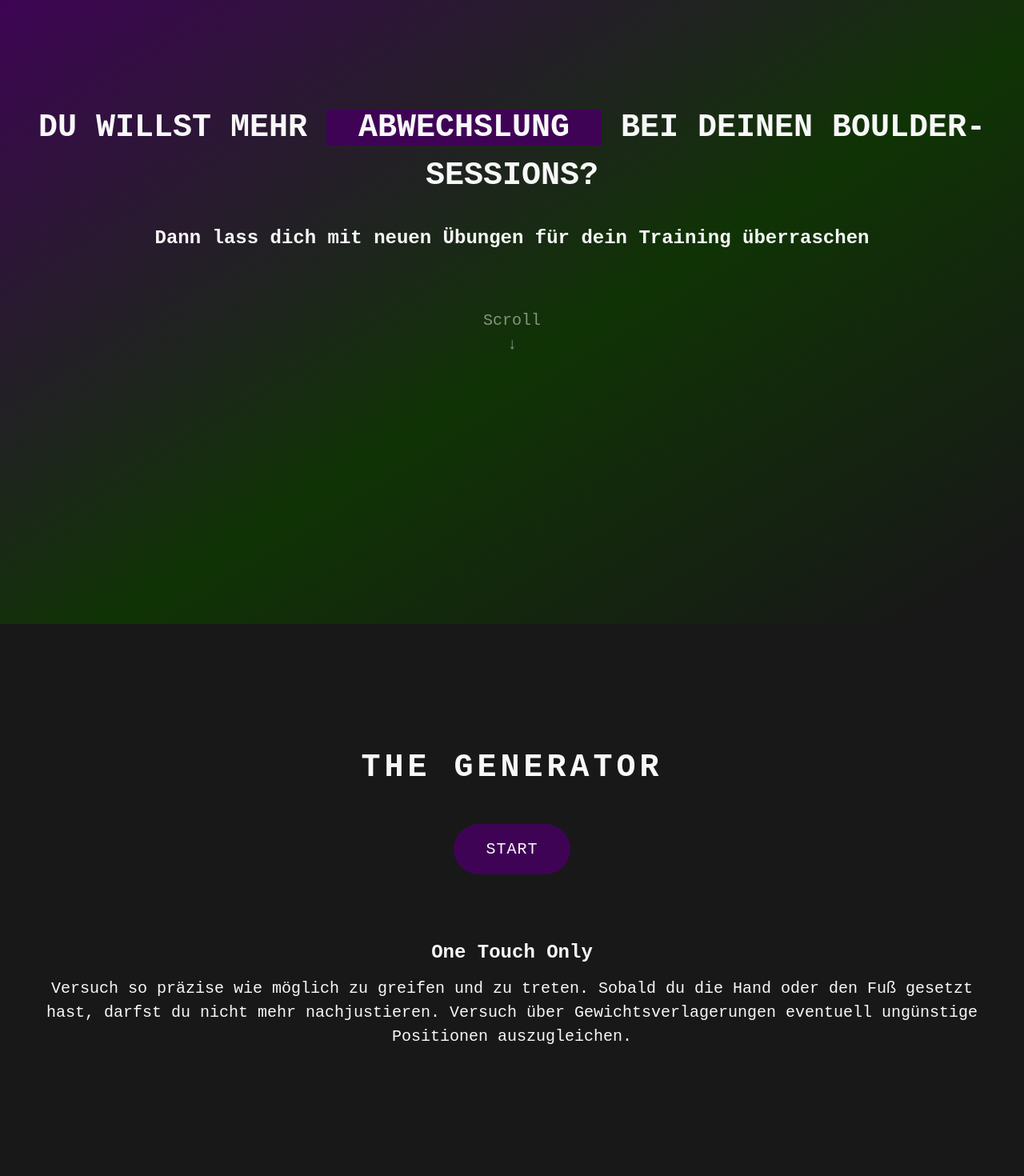
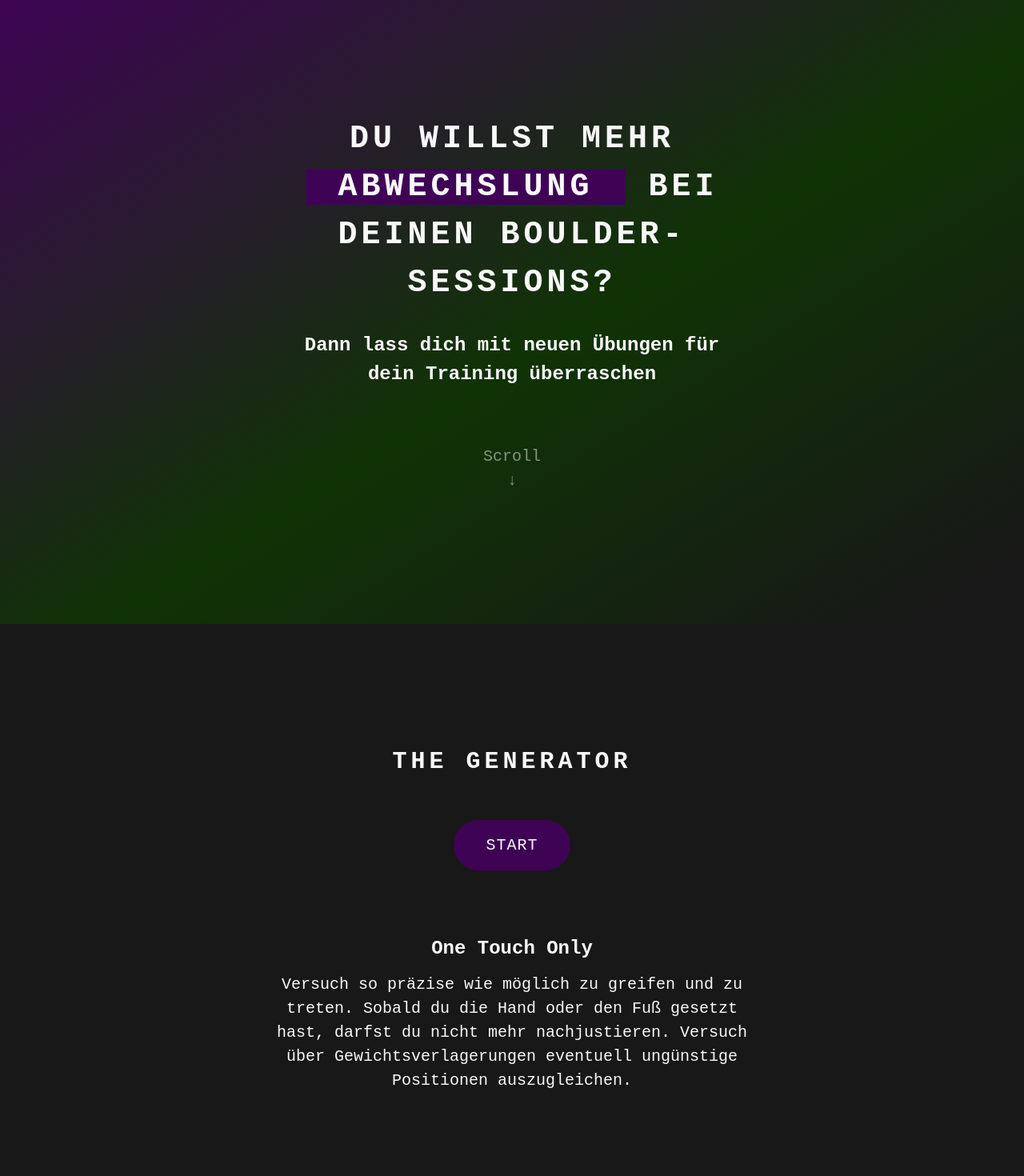
Before and after one commit to corinnaSPK/boulder, a Vue app in the folder boulder/: page / in a window 1280 px wide. Shown: the part 20-1490 px from the top of the page at 80% size. Built offline with nearby package versions, Linux system fonts and the light colour scheme.

Commit message:
animations added

```diff
--- a/boulder/package.json
+++ b/boulder/package.json
@@ -9,6 +9,7 @@
     "preview": "vite preview"
   },
   "dependencies": {
+    "gsap": "^3.12.5",
     "vue": "^3.4.29",
     "vue-router": "^4.3.3"
   },
--- a/boulder/src/components/AllDrills.vue
+++ b/boulder/src/components/AllDrills.vue
@@ -2,7 +2,7 @@
 	<div class="drills">
 		<h2 class="fs-head-2">Alle Übungen</h2>
 
-		<div class="drills__wrapper gridminmax">
+		<div class="drills__wrapper gridminmax" ref="drillsWrapper">
 			<SingleDrill
 				v-for="drill in sourceData"
 				:key="drill.id"
@@ -13,10 +13,17 @@
 </template>
 
 <script setup>
+import { ref, onMounted } from "vue";
 import SingleDrill from "../components/SingleDrill.vue";
 import drillData from "../data/sourceData.json";
+
 const sourceData = drillData;
-console.log(sourceData);
+
+import { useFadeFromBottomChildren } from "@/composables/fadeFromBottonChildren.js";
+const drillsWrapper = ref(null);
+onMounted(() => {
+	useFadeFromBottomChildren(drillsWrapper.value);
+});
 </script>
 
 <style lang="css" scoped>
--- a/boulder/src/components/Footer.vue
+++ b/boulder/src/components/Footer.vue
@@ -14,5 +14,6 @@ import { RouterLink } from "vue-router";
 .footer {
 	background-color: var(--c-black);
 	padding: 4rem 2rem;
+	font-size: 1.6rem;
 }
 </style>
--- a/boulder/src/components/Generator.vue
+++ b/boulder/src/components/Generator.vue
@@ -1,6 +1,6 @@
 <template>
 	<div class="generator mb-10rem">
-		<h1 class="fs-head-1 mb-1em">The Generator</h1>
+		<h2 class="fs-head-2 mb-5rem">The Generator</h2>
 		<!-- <div class="left"></div> -->
 		<div class="right dgridcenter">
 			<!-- button to generate -->
@@ -53,10 +53,10 @@ const generateDrill = () => {
 	min-height: 50vh;
 	text-align: center;
 	padding-block: 15rem;
-	border-bottom: 3px solid var(--c-black-mute);
+	border-bottom: 1px solid var(--c-black-mute);
 	/* border-bottom: 3px solid red; */
 }
-h1 {
+h2 {
 	text-transform: uppercase;
 	letter-spacing: 5px;
 	text-align: center;
@@ -66,7 +66,7 @@ h1 {
 }
 
 .result__wrapper p {
-	/* max-width: 50ch; */
+	max-width: 50ch;
 	color: var(--c-white-soft);
 }
 button {
--- a/boulder/src/components/Intro.vue
+++ b/boulder/src/components/Intro.vue
@@ -1,27 +1,13 @@
 <template>
-	<!-- <div class="intro">
-		<div class="intro__wrapper">
-			<h1 class="fs-head-1 mb-3rem">
+	<div class="intro">
+		<div class="intro__wrapper" ref="introWrapper">
+			<h1 class="fs-head-1 mb-3rem" ref="mainHead">
 				Du willst mehr <span>Abwechslung</span> bei deinen Boulder-Sessions?
 			</h1>
-			<h3 class="fs-head-3 mb-7rem">
-				Dann lass dich mit unserem Generator inspirieren zu neuen Übungen
-			</h3>
-			<div class="arrow">
-				<p>Scroll</p>
-				<p>&darr;</p>
-			</div>
-		</div>
-	</div> -->
-	<div class="intro">
-		<div class="intro__wrapper">
-			<h1 class="fs-head-1 mb-3rem">
-				Du willst mehr <span>Abwechslung</span> bei deinen Boulder-Sessions?
-			</h1>
-			<h3 class="fs-head-3 mb-7rem">
+			<h3 class="fs-head-3 mb-7rem" ref="subHead">
 				Dann lass dich mit neuen Übungen für dein Training überraschen
 			</h3>
-			<div class="arrow">
+			<div class="arrow" ref="scrollHint">
 				<p>Scroll</p>
 				<p>&darr;</p>
 			</div>
@@ -29,7 +15,43 @@
 	</div>
 </template>
 
-<script setup></script>
+<script setup>
+import { ref, onMounted } from "vue";
+
+import gsap from "gsap";
+
+import { ScrollTrigger } from "gsap/ScrollTrigger";
+// import { ScrollTrigger } from "gsap/ScrollTrigger";
+gsap.registerPlugin(ScrollTrigger);
+
+const mainHead = ref(null);
+const subHead = ref(null);
+const scrollHint = ref(null);
+onMounted(() => {
+	let tl = gsap.timeline();
+
+	tl.from(mainHead.value, {
+		x: 200,
+		opacity: 0,
+		duration: 1,
+		ease: "back.out(3.5)",
+	});
+
+	tl.from(subHead.value, {
+		x: 200,
+		opacity: 0,
+		duration: 1,
+		ease: "back.out(1.5)",
+	});
+
+	tl.from(scrollHint.value, {
+		x: 200,
+		opacity: 0,
+		duration: 1,
+		ease: "back.out(1.5)",
+	});
+});
+</script>
 
 <style lang="css" scoped>
 .intro {
@@ -42,9 +64,14 @@
 	min-height: 100dvh;
 	text-align: center;
 	padding-block: 15rem;
+	display: grid;
+	place-content: center;
 }
 .intro__wrapper {
 	padding-inline: 4rem;
+	max-width: 600px;
+	margin-inline: auto;
+	max-width: 600px;
 }
 span {
 	background-color: var(--c-accent-secondary);
@@ -52,6 +79,7 @@ span {
 }
 h1 {
 	text-transform: uppercase;
+	letter-spacing: 5px;
 }
 .arrow {
 	opacity: 0.5;
--- /dev/null
+++ b/boulder/src/composables/fadeFromBottonChildren.js
@@ -0,0 +1,18 @@
+
+import gsap from "gsap";
+
+import { ScrollTrigger } from "gsap/ScrollTrigger";
+gsap.registerPlugin(ScrollTrigger);
+export function
+useFadeFromBottomChildren(target) {
+	gsap.from(target.children,
+  {
+    scrollTrigger: target,
+    y: "100%",
+    ease: "back.out(1.5)",
+    opacity: 0,
+    duration: 1.5,
+    stagger: .7,
+  }
+);
+}
--- a/boulder/src/data/sourceData.json
+++ b/boulder/src/data/sourceData.json
@@ -36,7 +36,7 @@
 }, {
     "id": 8,
     "name": "Fuß zur Hand",
-    "description": "Nutze als nächsten Tritt jeweils den Griff, auf dem deine Hand liegt."
+    "description": "Nutze als nächsten Tritt jeweils den Griff, auf dem deine Hand liegt. Greif am besten hierfür nur auf Hüfthöhe. So verbesserst du deine Beweglichkeit."
 }, {
     "id": 9,
     "name": "Seilarme",
@@ -54,5 +54,5 @@
 {
     "id": 12,
     "name": "Ohne Hände",
-    "description": "Geh die Wand hoch, ohne deine Hände zu nutzen."
+    "description": "Bei dieser Übung nutzt du Tritte aller Farben. Griffe jedoch nutzt du gar nicht. Versuch so weit wie möglich freihändig zu klettern. Stabilisiere dich stattdessen mit Ausbalancieren und präzisen Tritten."
 }]
--- a/boulder/src/router/index.js
+++ b/boulder/src/router/index.js
@@ -27,7 +27,21 @@ const router = createRouter({
 
       component: () => import('../views/ImpressumView.vue')
     }
-  ]
+  ],
+  scrollBehavior(to, from, savedPosition) {
+  if (to.hash) {
+    // Required because our <RouterView> is wrapped in a <Transition>
+    // So elements are mounted after a delay
+    console.log(to.hash);
+    tryScrollToAnchor(to.hash, 1000, 100);
+  }
+  /*  else if (savedPosition) {
+    return savedPosition;
+  } */
+   else {
+    return { top:0 };
+  }
+}
 })
 
 export default router
--- a/boulder/src/views/DSGVOView.vue
+++ b/boulder/src/views/DSGVOView.vue
@@ -68,7 +68,6 @@
 			folgenden Datenschutzerkl&auml;rung.
 		</p>
 		<h2>2. Hosting</h2>
-		<p>Wir hosten die Inhalte unserer Website bei folgendem Anbieter:</p>
 		<h3>Externes Hosting</h3>
 		<p>
 			Diese Website wird extern gehostet. Die personenbezogenen Daten, die auf
@@ -78,6 +77,8 @@
 			Kontaktdaten, Namen, Websitezugriffe und sonstige Daten, die &uuml;ber
 			eine Website generiert werden, handeln.
 		</p>
+		<p>Wir setzen folgende(n) Hoster ein:</p>
+		<p>Netlify, Inc., 2325 3rd St #215, San Francisco, USA</p>
 		<p>
 			Das externe Hosting erfolgt zum Zwecke der Vertragserf&uuml;llung
 			gegen&uuml;ber unseren potenziellen und bestehenden Kunden (Art. 6 Abs. 1
@@ -96,8 +97,23 @@
 			dies zur Erf&uuml;llung seiner Leistungspflichten erforderlich ist und
 			unsere Weisungen in Bezug auf diese Daten befolgen.
 		</p>
-		<p>Wir setzen folgende(n) Hoster ein:</p>
-		<p>Netlify, Inc., 2325 3rd St #215, San Francisco, USA</p>
+		<p>
+			Dieser speichert dabei einige Informationen über die Verbindung in einer
+			sogenannten Logdatei. Wir haben keinen Zugriff auf diese Logdateien. Mehr
+			Informationen dazu, wie Netlify Ihre Daten verarbeitet, können Sie der
+			<a href="https://www.netlify.com/privacy/"
+				>Datenschutzerklärung von Netlify</a
+			>
+			entnehmen. Netlify erhebt folgende personenbezogene Daten, die technisch
+			erforderlich sind, um Ihnen die Anzeige der Webseite zu ermöglichen und
+			die Stabilität und Sicherheit zu gewährleisten: IP-Adresse, Datum und
+			Uhrzeit der Anfrage, Übertragene Datenmenge, Zugriffsstatus (HTTP-Status)
+			und Websites, von denen das System des Nutzers auf unsere Internetseite
+			gelangt (Referrer URL). Diese Daten werden von Netlify für 30 Tage
+			gespeichert. Weitere Details dazu finden Sie der
+			<a href="https://www.netlify.com/gdpr-ccpa">Verpflichtung von Netlify </a
+			>zum Schutz Ihrer Daten.
+		</p>
 		<h4>Auftragsverarbeitung</h4>
 		<p>
 			Wir haben einen Vertrag &uuml;ber Auftragsverarbeitung (AVV) zur Nutzung
```
Also changed, not shown: 1 other file (tests, documents, lock files or other folders).
